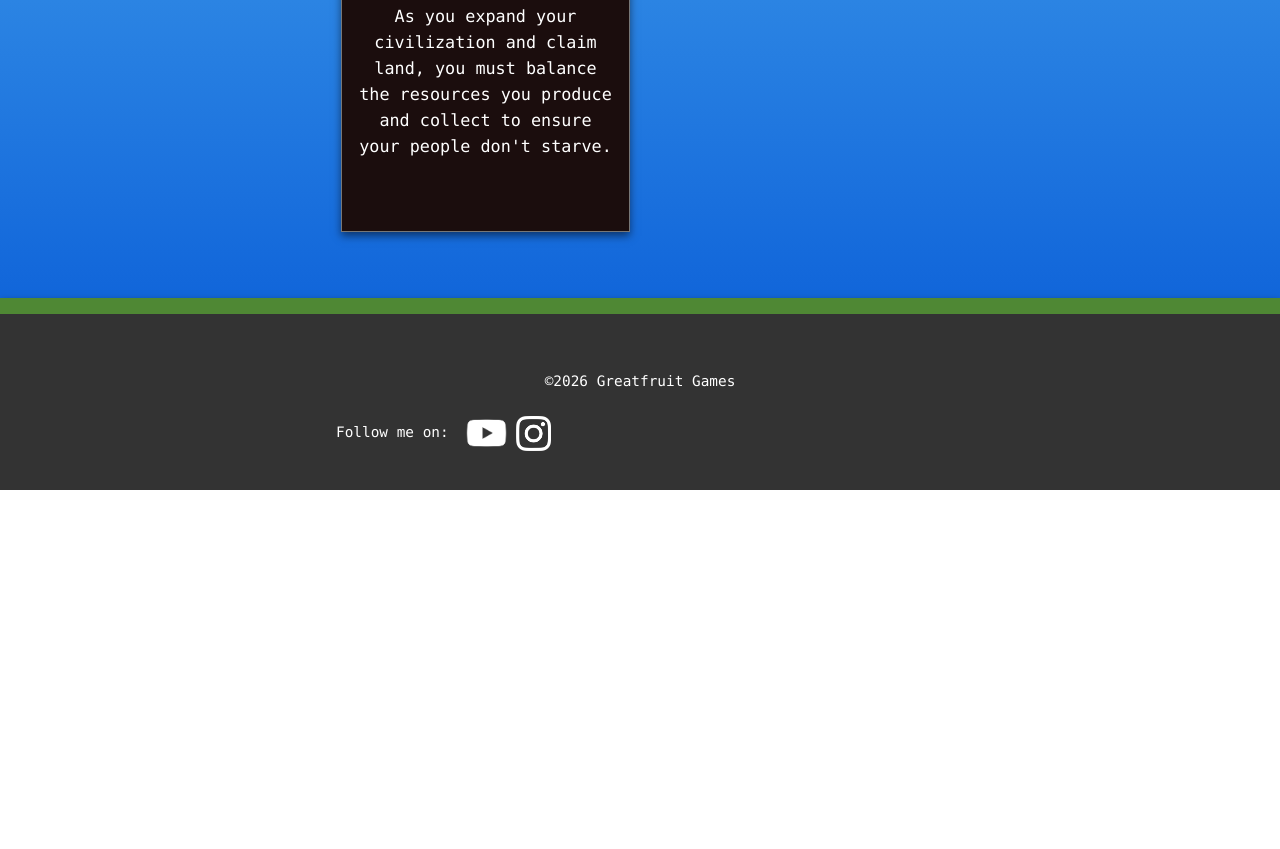
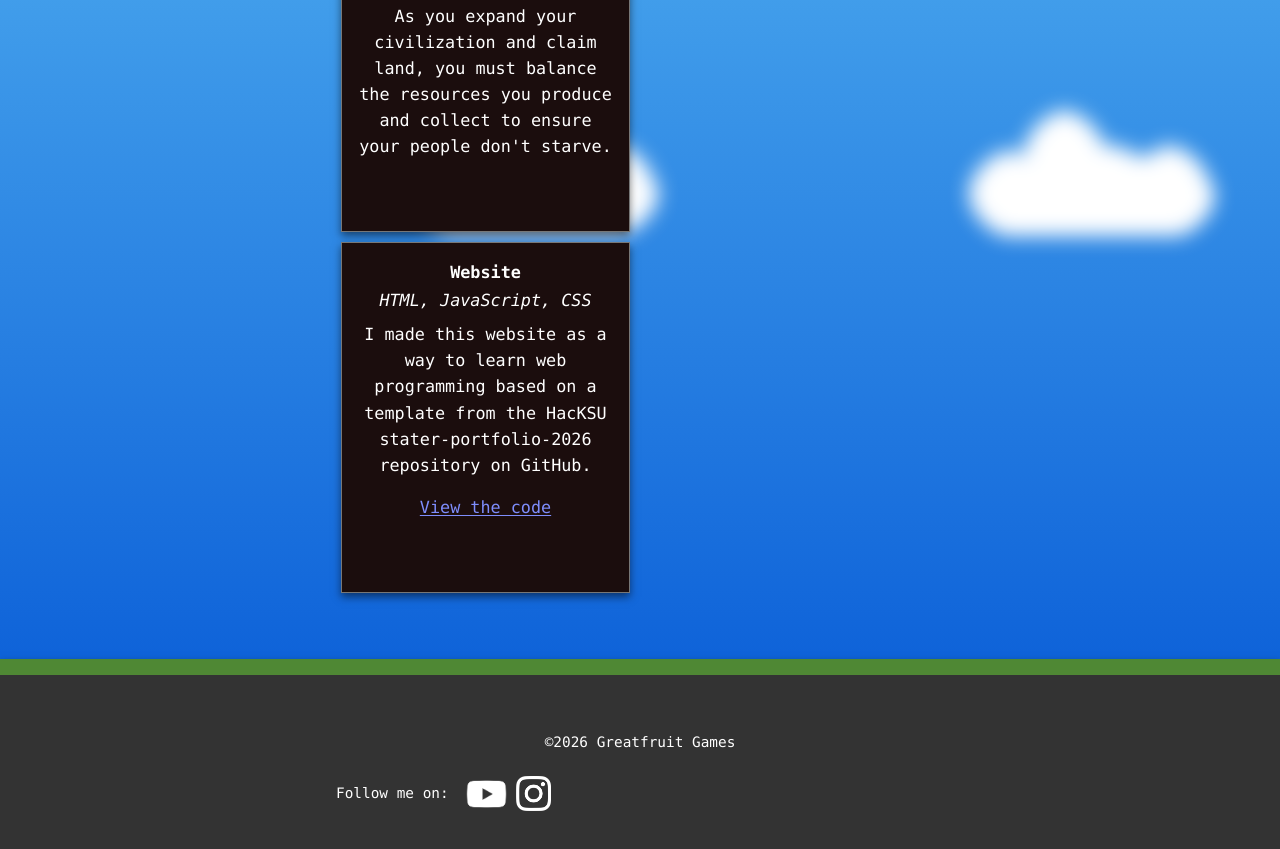
Before and after one commit to GreatfruitGames/Greatfruit-Games-Website, a plain HTML site: page projects.html in a window 1280 px wide. Shown: the part 1803-2652 px from the top of the page. Before the commit the page ends 2293 px from the top, so only its background shows below. Drawn offline with Linux system fonts and the light colour scheme.

Commit message:
Added github link for website code

```diff
--- a/projects.html
+++ b/projects.html
@@ -153,6 +153,22 @@
         </div>
       </div>
 
+      <div class="row">
+        <div class="column">
+          <div class="card">
+            <!-- PROJECT 6 -->
+            <article class="project">
+              <h3>Website</h3>
+              <p class="project-tools">HTML, JavaScript, CSS</p>
+              <p>
+                I made this website as a way to learn web programming based on a template from the HacKSU stater-portfolio-2026 repository on GitHub.
+              </p>
+              <a href="https://github.com/GreatfruitGames/Greatfruit-Games-Website">View the code</a>
+            </article>
+          </div>
+        </div>
+      </div>
+
 
 
 
```
